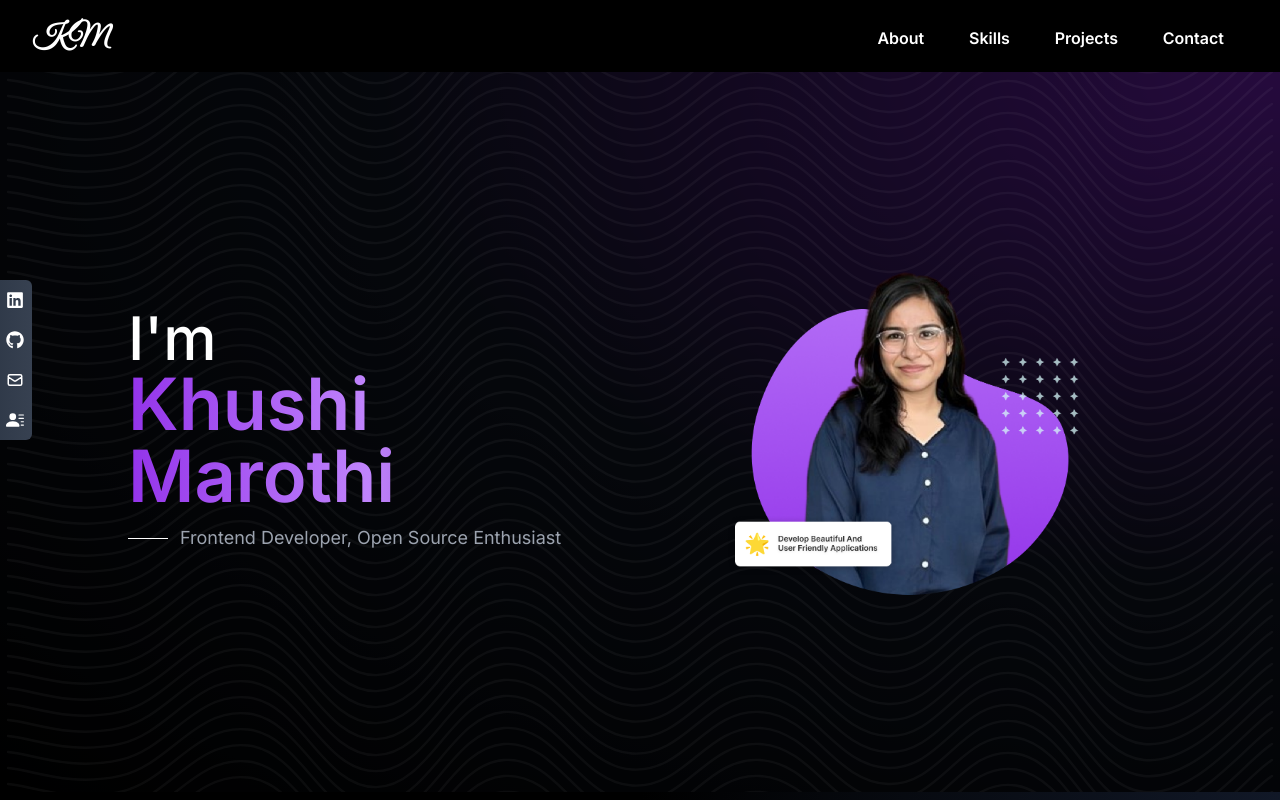
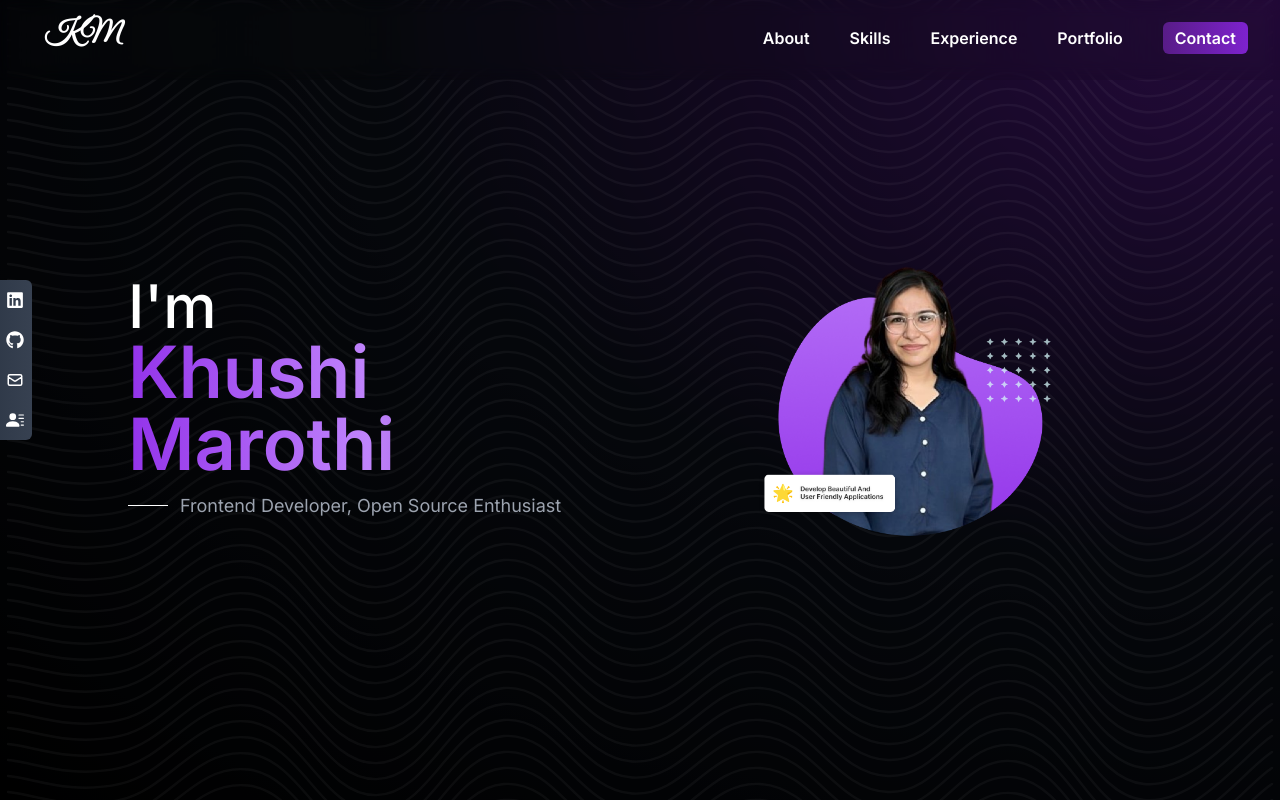
Before and after one commit to khushimarothi/Portfolio, a Next.js app: page / in a window 1280 px wide. Shown: the top 800 px of the page. Built offline with nearby package versions, Linux system fonts and the light colour scheme.

Commit message:
nav improved

```diff
--- a/package.json
+++ b/package.json
@@ -9,6 +9,7 @@
     "lint": "next lint"
   },
   "dependencies": {
+    "@material-tailwind/react": "^2.1.8",
     "@splidejs/react-splide": "^0.7.12",
     "@splidejs/splide": "^4.1.4",
     "framer-motion": "^11.0.3",
--- a/src/app/components/Contact.tsx
+++ b/src/app/components/Contact.tsx
@@ -10,7 +10,7 @@ const Contact = () => {
     };
     return (
         <>
-            <div className="flex justify-center items-center lg:px-32 px-8 lg:py-20 py-10 bg-gradient-to-r from-black via-black to-gray-900 ">
+            <div id="contact" className="flex justify-center items-center lg:px-32 px-8 lg:py-20 py-10 bg-gradient-to-r from-black via-black to-gray-900 ">
                 <div className="container mx-auto">
                     <div className="flex lg:flex-row flex-col lg:gap-16 gap-8 glassmorphism rounded-lg lg:px-14 lg:py-12 px-8 py-8 relative overflow-hidden">
                     <div className='absolute overflow-hidden lg:-top-24 -top-2 left-0 w-full bg-blend-multiply '>
--- a/src/app/components/Experience.tsx
+++ b/src/app/components/Experience.tsx
@@ -18,7 +18,7 @@ const Experience = () => {
 
 	return (
 		<>
-			<div className="flex justify-center items-center lg:px-32 px-8 lg:py-20 py-10 bg-gradient-to-r from-black via-black to-gray-900 ">
+			<div id='experience' className="flex justify-center items-center lg:px-32 px-8 lg:py-20 py-10 bg-gradient-to-r from-black via-black to-gray-900 ">
 
 				<div className="container mx-auto">
 					<div className="lg:pb-14 pb-8">
--- a/src/app/components/Hero.tsx
+++ b/src/app/components/Hero.tsx
@@ -17,7 +17,7 @@ const Hero = () => {
     };
     return (
         <>
-            <div  className="flex justify-center items-center lg:px-32 px-8 lg:py-16 py-10 lg:h-[90vh]  overflow-hidden from-purple-700 via-gray-900 to-black relative" style={backgroundStyles} >
+            <div  className="flex justify-center items-center lg:px-32 px-8 lg:py-16 py-10 h-screen  overflow-hidden from-purple-700 via-gray-900 to-black relative" style={backgroundStyles} >
                 <div className='absolute overflow-hidden -top-24 left-0 w-full bg-blend-multiply '>
                 <Image src={bg} alt='img'className='  w-full h-full object-fill ' style={{ opacity: 0.04}} />
                 <Image src={bg} alt='img'className='  w-full h-full object-fill -mt-12 lg:hidden block' style={{ opacity: 0.04}}  />
@@ -41,7 +41,7 @@ const Hero = () => {
                         </div>
 
                         <div className="flex flex-col flex-1 justify-center items-center order-1 lg:order-2">
-                            <Image src={heroimg} alt="hero image" className='h-[70%] w-[80%]' />
+                            <Image src={heroimg} alt="hero image" className='w-4/6 h-4/6' />
                         </div>
                     </div>
                 </div>
--- a/src/app/components/Navbar.tsx
+++ b/src/app/components/Navbar.tsx
@@ -1,56 +1,126 @@
 "use client"
-import Link from "next/link";
-import { useState } from 'react';
+// import Link from "next/link";
+// import { useState } from 'react';
+// import { CgMenuRight } from "react-icons/cg";
+// import { LiaTimesSolid } from "react-icons/lia";
+// import Image from "next/image"
+
+// const Navbar = () => {
+//     const [isMenuOpen, setIsMenuOpen] = useState(false);
+//     const toggleMenu = () => {
+//         setIsMenuOpen((prev) => !prev);
+//       };
+
+//     return (
+//         <>
+//              <div className="flex justify-between items-center px-5 py-5 pb-4 mx-auto bg-black z-50 ">
+//             <div>
+//               <h1 className='text-3xl font-semibold font-signature px-3 '> KM</h1>
+//             </div>
+
+//             <div className="flex items-center justify-center text-center gap-6">
+
+//               <div
+//                 className={`nav-links duration-500 md:static absolute md:min-h-fit min-h-[35vh] left-0 ${isMenuOpen ? 'top-[9%] z-50' : '-top-[100%] z-50 '
+//                   } z-50 md:w-auto w-full flex items-center justify-center text-center px-5 transition-transform ease-in-out bg-black`}
+//               >
+//                 <ul className="flex md:flex-row flex-col justify-center items-center text-center md:gap-[1vw] gap-3  ">
+//                   <li>
+//                     <p className=" px-4 py-1 lg:text-base font-semibold "> About </p>
+//                   </li>
+//                   <li>
+//                      <p className=" px-4 py-1 lg:text-base font-semibold "> Skills </p>
+//                   </li>
+//                   <li>
+//                      <p className=" px-4 py-1 lg:text-base font-semibold "> Projects </p>
+//                   </li>
+//                   <li>
+//                      <p className=" px-4 py-1 lg:text-base font-semibold "> Contact </p>
+//                   </li>
+
+//                 </ul>
+
+//               </div>
+
+//               {isMenuOpen ? (
+//                     <LiaTimesSolid onClick={toggleMenu} className="text-3xl cursor-pointer md:hidden" />
+//                 ) : (
+//                     <CgMenuRight onClick={toggleMenu} className="text-3xl cursor-pointer md:hidden" />
+//                 )}
+//             </div>
+//           </div>
+
+//         </>
+//     );
+// };
+
+// export default Navbar;
+
+import React, { useState } from 'react';
+import Link from "next/link"
+import { LiaTimesSolid } from "react-icons/lia";
 import { CgMenuRight } from "react-icons/cg";
-import { LiaTimesSolid } from "react-icons/lia";
-import Image from "next/image"
 
 const Navbar = () => {
-    const [isMenuOpen, setIsMenuOpen] = useState(false);
-    const toggleMenu = () => {
-        setIsMenuOpen((prev) => !prev);
-      };
+ const [isOpen, setIsOpen] = useState(false);
+
  return (
-        <>
-             <div className="flex justify-between items-center px-5 py-5 pb-4 mx-auto bg-black z-50 ">
-            <div>
+   <nav className="flex items-center justify-between flex-wrap px-8 py-5 fixed w-full -top-1 z-50 bg-transparent nav-glass">
+     <div className="flex items-center  text-white mr-6 lg:mr-72 mb-2 ">
      <h1 className='text-3xl font-semibold font-signature px-3 '> KM</h1>
      </div>
+     <div className="block lg:hidden">
+       <button
+         onClick={() => setIsOpen(!isOpen)}
+         className="flex items-center px-3 py-2 rounded text-black-500 transition-transform ease-in-out hover:text-black-400"
+       >
 
-            <div className="flex items-center justify-center text-center gap-6">
-
+<CgMenuRight className={`fill-current h-6 w-6 ${isOpen ? "hidden" : "block"}`} />
+         <svg
+           className={`fill-current h-4 w-4 ${isOpen ? "block" : "hidden"}`}
+           viewBox="0 0 20 20"
+           xmlns="http://www.w3.org/2000/svg"
+         >
+           <path d="M10 8.586L2.929 1.515 1.515 2.929 8.586 10l-7.071 7.071 1.414 1.414L10 11.414l7.071 7.071 1.414-1.414L11.414 10l7.071-7.071-1.414-1.414L10 8.586z" />
+         </svg>
+       </button>
+     </div>
      <div
-                className={`nav-links duration-500 md:static absolute md:min-h-fit min-h-[35vh] left-0 ${isMenuOpen ? 'top-[9%] z-50' : '-top-[100%] z-50 '
-                  } z-50 md:w-auto w-full flex items-center justify-center text-center px-5 transition-transform ease-in-out bg-black`}
+       className={`w-full block  lg:flex justify-centeritems-center text-center lg:w-auto  ${isOpen ? "block" : "hidden"}`}
      >
-                <ul className="flex md:flex-row flex-col justify-center items-center text-center md:gap-[1vw] gap-3  ">
-                  <li>
-                    <p className=" px-4 py-1 lg:text-base font-semibold "> About </p>
-                  </li>
-                  <li>
-                     <p className=" px-4 py-1 lg:text-base font-semibold "> Skills </p>
-                  </li>
-                  <li>
-                     <p className=" px-4 py-1 lg:text-base font-semibold "> Projects </p>
-                  </li>
-                  <li>
-                     <p className=" px-4 py-1 lg:text-base font-semibold "> Contact </p>
-                  </li>
-
-                </ul>
+       <div className="text-sm ">
+         <Link href="#about">
+         <p className="block lg:text-base font-semibold mt-4 lg:inline-block lg:mt-0 text-white-200 lg:mr-10">
+           About
+         </p>
+        </Link>
+        <Link href="#skills">
+         <p className="block lg:text-base font-semibold mt-4 lg:inline-block lg:mt-0 text-white-200 lg:mr-10">
+           Skills
+         </p>
+         </Link>
+         <Link href="#experience">
+         <p className="block lg:text-base font-semibold mt-4 lg:inline-block lg:mt-0 text-white-200 lg:mr-10">
+           Experience
+         </p>
+         </Link>
+         <Link href="#project">
+         <p className="block lg:text-base font-semibold mt-4 lg:inline-block lg:mt-0 text-white-200 lg:mr-10">
+           Portfolio
+         </p>
+         </Link>
+         <Link href="#contact">
+         <p className="block lg:text-base font-semibold mt-4 lg:inline-block lg:mt-0 text-white-200 w-min mx-auto  bg-gradient-to-r
+         from-purple-900 to-purple-700 px-3 py-1 rounded-md
+         ">
+          Contact
+         </p>
+         </Link>
 
        </div>
 
-              {isMenuOpen ? (
-                    <LiaTimesSolid onClick={toggleMenu} className="text-3xl cursor-pointer md:hidden" />
-                ) : (
-                    <CgMenuRight onClick={toggleMenu} className="text-3xl cursor-pointer md:hidden" />
-                )}
      </div>
-          </div>
-
-        </>
+   </nav>
  );
-};
-
+}
 export default Navbar;
--- a/src/app/components/Projects.tsx
+++ b/src/app/components/Projects.tsx
@@ -11,7 +11,7 @@ const Projects = () => {
     };
     return (
         <>
-            <div className="flex justify-center items-center lg:px-32 px-8 lg:py-20 py-10 bg-gradient-to-r from-black via-black to-gray-900 ">
+            <div id="project" className="flex justify-center items-center lg:px-32 px-8 lg:py-20 py-10 bg-gradient-to-r from-black via-black to-gray-900 ">
 
                 <div className="container mx-auto">
                     <div className="lg:pb-14 pb-8">
--- a/src/app/components/Skills.tsx
+++ b/src/app/components/Skills.tsx
@@ -67,7 +67,8 @@ const Skills = () => {
 
   return (
     <>
-      <div className="flex justify-center items-center lg:px-32 px-8 lg:py-20 py-10  bg-gradient-to-r from-black via-black to-gray-900 ">
+      <div id="skills" className="flex justify-center items-center lg:px-32 px-8 lg:py-20 py-10  bg-gradient-to-r from-black via-black to-gray-900 ">
+
 
         <div className="container mx-auto ">
         {/* <div className="text-center sm:text-right before:block before:w-20 before:h-2 before:mb-2 before:rounded-md before:mx-auto sm:before:mx-0 before:dark:bg-gradient-to-r before:from-purple-800
--- a/src/app/globals.css
+++ b/src/app/globals.css
@@ -64,3 +64,8 @@ body {
   background-color: rgba(75, 85, 99, 0.25);
   border: 1px solid rgba(255, 255, 255, 0.125);
 }
+.nav-glass {
+  backdrop-filter: blur(8px) saturate(100%);
+  -webkit-backdrop-filter: blur(8px) saturate(100%);
+  background-color: rgba(0, 0, 0, 0.1);
+}
```
Also changed, not shown: src/app/components/About.tsx (+7 -6 lines), 1 other file (tests, documents, lock files or other folders). Lines whose indentation alone changed are shown as unchanged.
